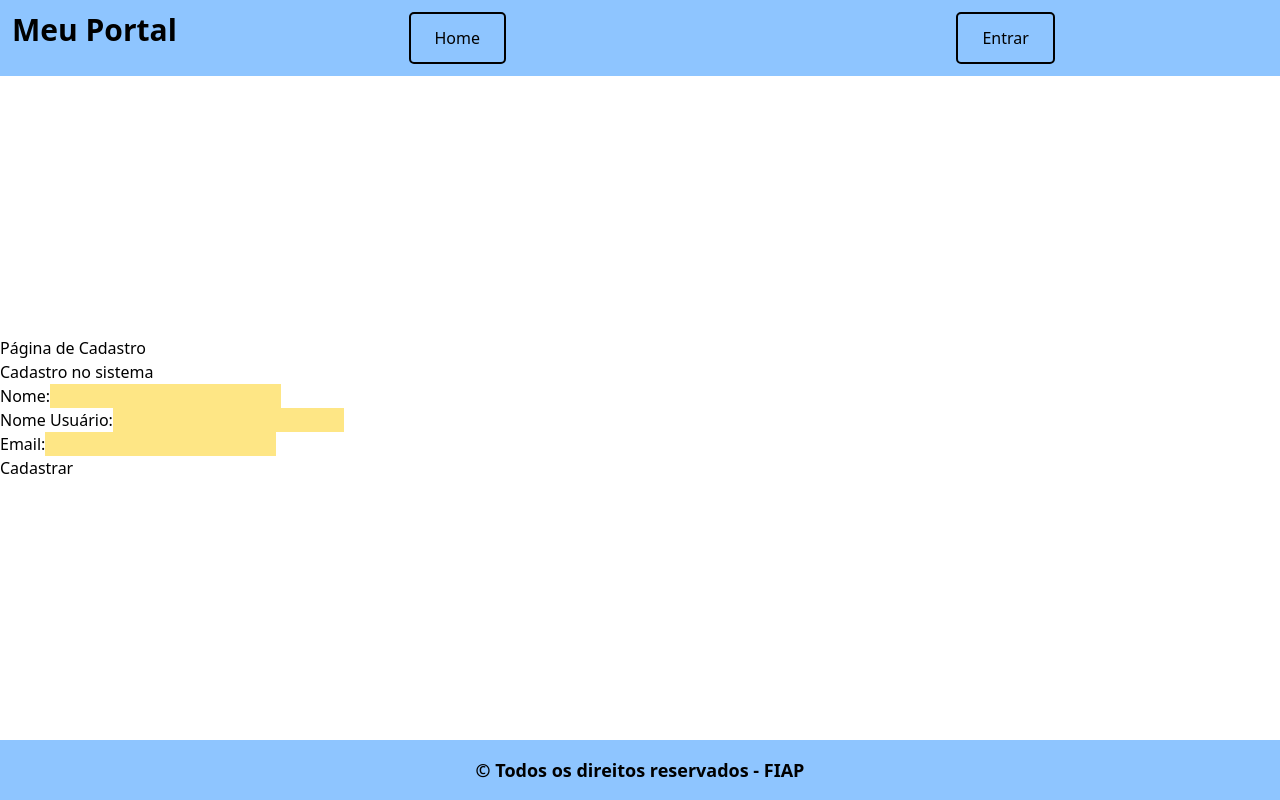
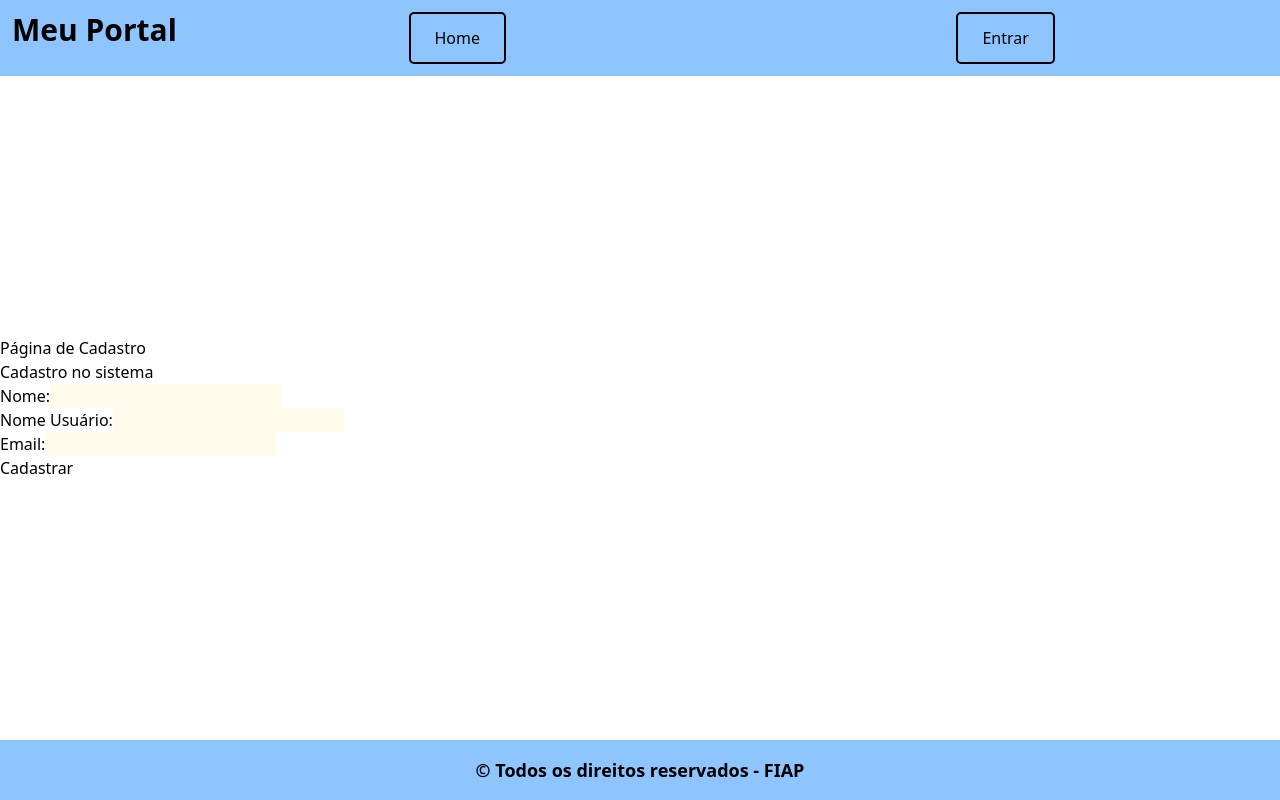
Before and after one commit to EnzoOkuizumiFiap/Login-Cadastro-Checkpoint-5, a React (Vite) app in the folder access-control-cp/: page /cadastro in a window 1280 px wide. Built offline with nearby package versions, Linux system fonts and the light colour scheme.

Commit message:
feat: Lógica de cadastrado construída...

```diff
--- a/access-control-cp/src/routes/Cadastro/index.tsx
+++ b/access-control-cp/src/routes/Cadastro/index.tsx
@@ -13,7 +13,25 @@ export default function Cadastro() {
 
     const onSubmit = handleSubmit(async (data:TipoUser) => {
 
-        await fetch(API_URL, {
+        try {
+            //Buscando todos os usuários existentes
+            const response = await fetch(API_URL);
+            if(!response.ok) throw new Error("Erro ao buscar usuários existentes");
+
+            const usuarios:TipoUser[] = await response.json();
+
+            //Verificando duplicidade
+            const usuarioExistente = usuarios.find(
+                (user) => user.nomeUsuario.toLowerCase() === data.nomeUsuario.toLowerCase() || user.email.toLowerCase() == data.email.toLowerCase()
+            )
+
+            if (usuarioExistente) {
+                alert("Nome de usuário ou E-mail já cadastrado!")
+                return;
+            }
+
+            //Cadastro de novo usuário
+            const res = await fetch(API_URL, {
                 method: "POST",
                 headers: {
                     "Content-Type": "application/json",
@@ -21,7 +39,17 @@ export default function Cadastro() {
                 body: JSON.stringify(data),
             });
 
+            if (!res.ok) {
+                throw new Error("Erro ao cadastrar usuário");
+            }
+
             navigate("/login");
+        } catch (error) {
+            console.error("Erro no cadastro:", error);
+            alert("Erro ao Cadastrar. Tente novamente");
+        }
+
+
     });
 
 
@@ -35,17 +63,17 @@ export default function Cadastro() {
                         <legend>Cadastro no sistema</legend>
                         <div>
                             <label htmlFor="idNome">Nome:</label>
-                            <input type="text" id="idNome" className="bg-amber-200" {...register("nome", { required: "O nome é obrigatório",  minLength: { value: 3, message: "O nome deve ter no mínimo 3 caracteres" } })} aria-invalid={!!errors.nome} aria-describedby={errors.nome ? "nome-error" : undefined} /> {errors.nome && <span role="alert" id="nome-error" className="text-red-600 bg-red-300 border-[1px] border-red-600 rounded-md p-2">{errors.nome.message}</span>}
+                            <input type="text" id="idNome" className="bg-amber-50" {...register("nome", { required: "O nome é obrigatório",  minLength: { value: 3, message: "O nome deve ter no mínimo 3 caracteres" } })} aria-invalid={!!errors.nome} aria-describedby={errors.nome ? "nome-error" : undefined} /> {errors.nome && <span role="alert" id="nome-error" className="text-red-600 bg-red-300 border-[1px] border-red-600 rounded-md p-2">{errors.nome.message}</span>}
                         </div>
 
                         <div>
                             <label htmlFor="idNomeUsuario">Nome Usuário:</label>
-                            <input type="text" id="idNomeUsuario" className="bg-amber-200" {...register("nomeUsuario", { required: "O nome de usuário é obrigatório", minLength: { value: 3, message: "O nome de usuário deve ter no mínimo 3 caracteres" } })} aria-invalid={!!errors.nomeUsuario} aria-describedby={errors.nomeUsuario ? "nomeUsuario-error" : undefined} /> {errors.nomeUsuario && <span role="alert" id="nomeUsuario-error" className="text-red-600 bg-red-300 border-[1px] border-red-600 rounded-md p-2">{errors.nomeUsuario.message}</span>}
+                            <input type="text" id="idNomeUsuario" className="bg-amber-50" {...register("nomeUsuario", { required: "O nome de usuário é obrigatório", minLength: { value: 3, message: "O nome de usuário deve ter no mínimo 3 caracteres" } })} aria-invalid={!!errors.nomeUsuario} aria-describedby={errors.nomeUsuario ? "nomeUsuario-error" : undefined} /> {errors.nomeUsuario && <span role="alert" id="nomeUsuario-error" className="text-red-600 bg-red-300 border-[1px] border-red-600 rounded-md p-2">{errors.nomeUsuario.message}</span>}
                         </div>
 
                         <div>
                             <label htmlFor="idEmail">Email:</label>
-                            <input type="email" id="idEmail" className="bg-amber-200" {...register("email", { required: "O email é obrigatório", pattern: { value: /^[^\s@]+@[^\s@]+\.[^\s@]+$/, message: "Formato de email inválido" } })} aria-invalid={!!errors.email} aria-describedby={errors.email ? "email-error" : undefined} /> {errors.email && <span role="alert" id="email-error" className="text-red-600 bg-red-300 border-[1px] border-red-600 rounded-md p-2">{errors.email.message}</span>}
+                            <input type="email" id="idEmail" className="bg-amber-50" {...register("email", { required: "O email é obrigatório", pattern: { value: /^[^\s@]+@[^\s@]+\.[^\s@]+$/, message: "Formato de email inválido" } })} aria-invalid={!!errors.email} aria-describedby={errors.email ? "email-error" : undefined} /> {errors.email && <span role="alert" id="email-error" className="text-red-600 bg-red-300 border-[1px] border-red-600 rounded-md p-2">{errors.email.message}</span>}
                         </div>
 
                         <div>
```
Lines whose indentation alone changed are shown as unchanged.
